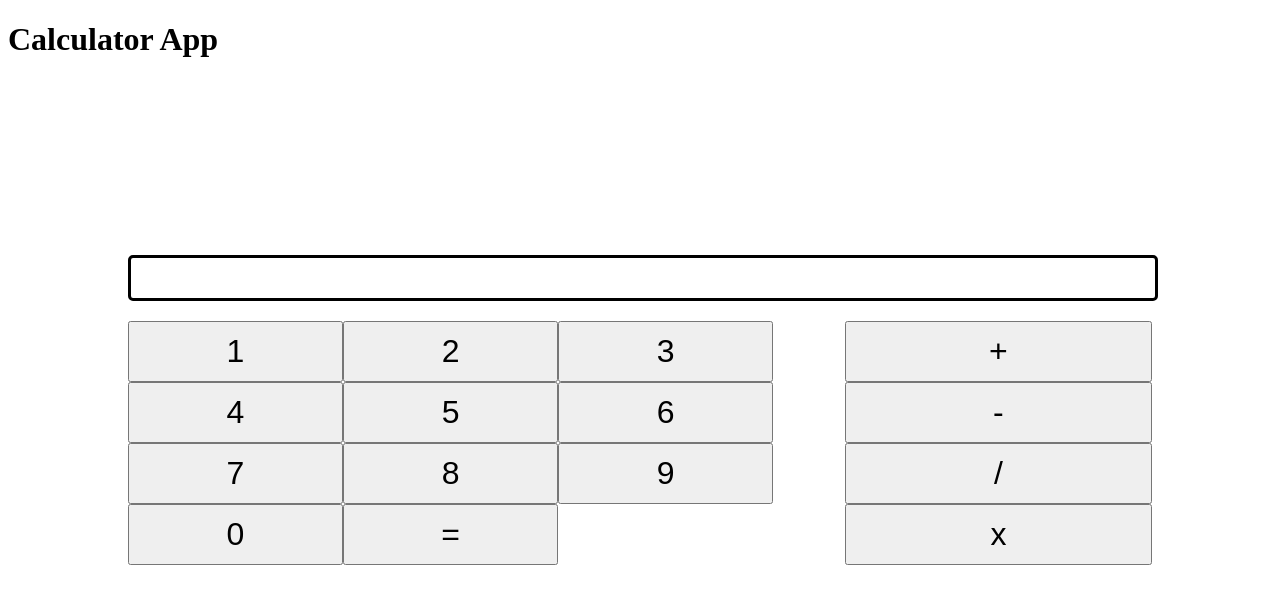
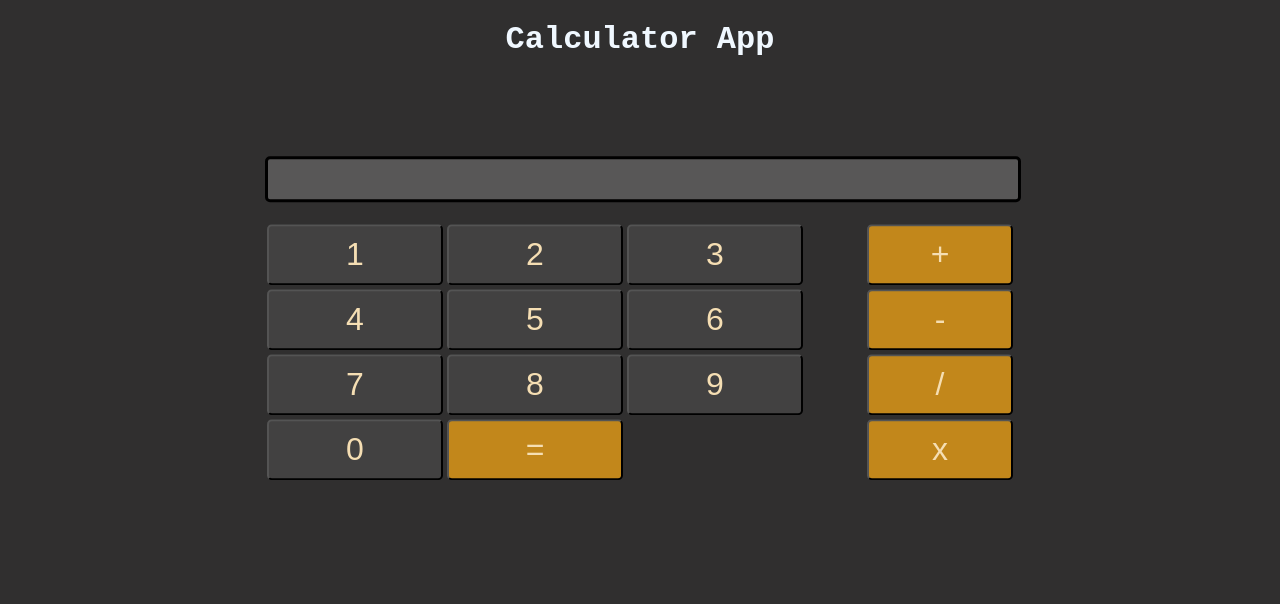
Before and after one commit to I-Divine/GUI_Calculator, a plain HTML site: page index.html in a window 1280 px wide. Drawn offline with Linux system fonts and the light colour scheme.

Commit message:
ui changes

```diff
--- a/index.html
+++ b/index.html
@@ -16,23 +16,23 @@
             <div id="display"></div>
             <div id="keypad">
                 <div id="numpad">
-                    <button>1</button>
-                    <button>2</button>
-                    <button>3</button>
-                    <button>4</button>
-                    <button>5</button>
-                    <button>6</button>
-                    <button>7</button>
-                    <button>8</button>
-                    <button>9</button>
-                    <button>0</button>
-                    <button>=</button>
+                    <button class="num" id="num1">1</button>
+                    <button class="num" id="num2">2</button>
+                    <button class="num" id="num3">3</button>
+                    <button class="num" id="num4">4</button>
+                    <button class="num" id="num5">5</button>
+                    <button class="num" id="num6">6</button>
+                    <button class="num" id="num7">7</button>
+                    <button class="num" id="num8">8</button>
+                    <button class="num" id="num9">9</button>
+                    <button class="num" id="num0">0</button>
+                    <button class="num" id="equals">=</button>
                 </div>
                 <div id="operationButtons">
-                    <button>+</button>
-                    <button>-</button>
-                    <button>/</button>
-                    <button>x</button>
+                    <button class="operation" id="add">+</button>
+                    <button class="operation" id="subtract">-</button>
+                    <button class="operation" id="divide">/</button>
+                    <button class="operation" id="multiply">x</button>
                 </div>
             </div>
         </div>
--- a/style.css
+++ b/style.css
@@ -1,3 +1,8 @@
+header h1{
+    color: aliceblue;
+    font-family: 'Courier New', Courier, monospace;
+    text-align: center;
+}
 #numpad{
     display: grid;
     grid-template-columns: 30% 30% 30% ;
@@ -7,7 +12,7 @@
 }
 #keypad{
     display: grid;
-    grid-template-columns: 70% 30%;
+    grid-template-columns: 80% 20%;
     /* width: ; */
 }
 #operationButtons{
@@ -20,22 +25,36 @@
 }
 button{
     font-size: 2em;
+    margin: 2px;
+    border-radius: 5px;
+    color: wheat;
 }
 #operationButtons button{
     padding: 10px;
 }
 #Calculator{
-    min-width: 450px ;
+    max-width: 750px ;
     width: 80vw;
     position: absolute;
     left: 50%;
-    top: 50%;
-    transform: translate(-50%,-50%);
+    top: 30%;
+    transform: translate(-50%,-30%);
 }
 #display{
     width: 100%;
     height: 40px;
     border: solid black 3px;
+    background-color: rgba(90, 89, 89, 0.973);
     border-radius: 5px;
     margin: 20px 0px;
 }
+#equals, .operation{
+    background-color: rgb(194, 135, 27);
+
+}
+.num{
+    background-color: rgb(66, 65, 65);
+}
+body{
+    background-color: rgb(48, 47, 47);
+}
```
